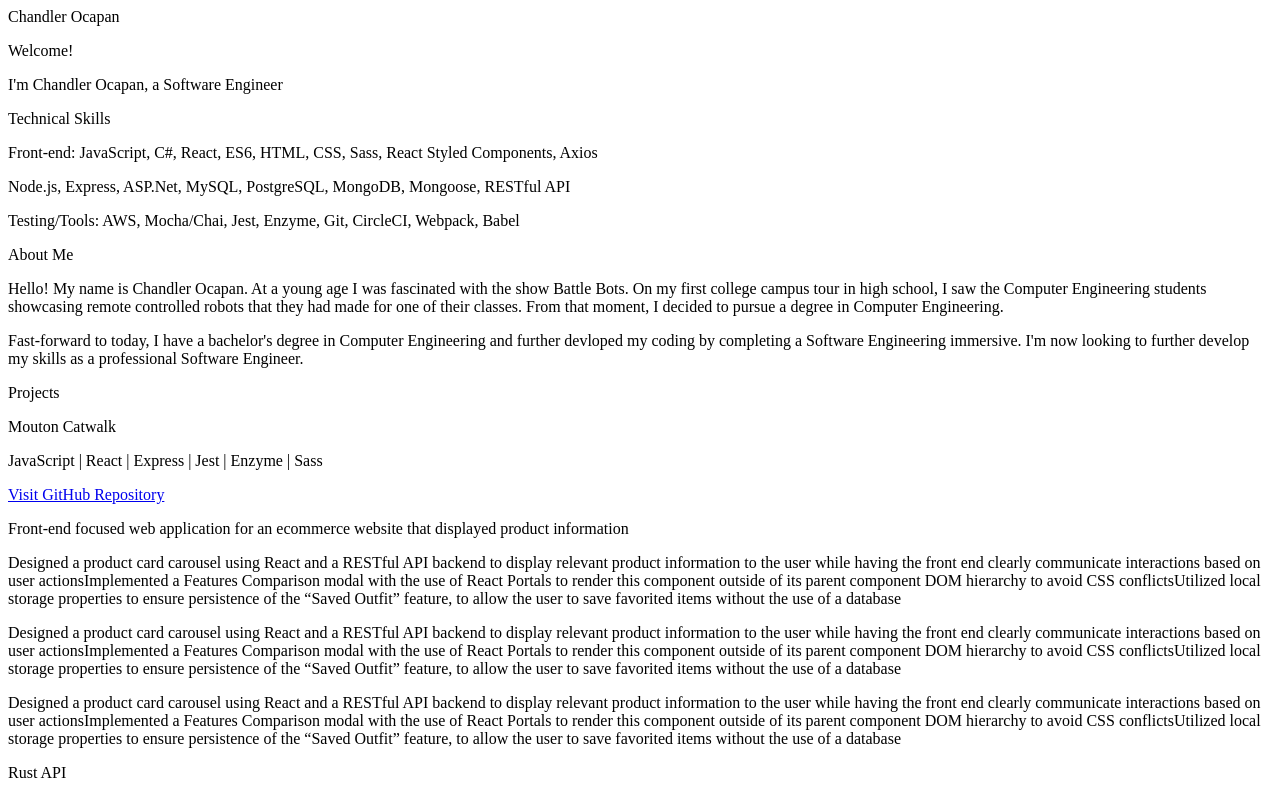
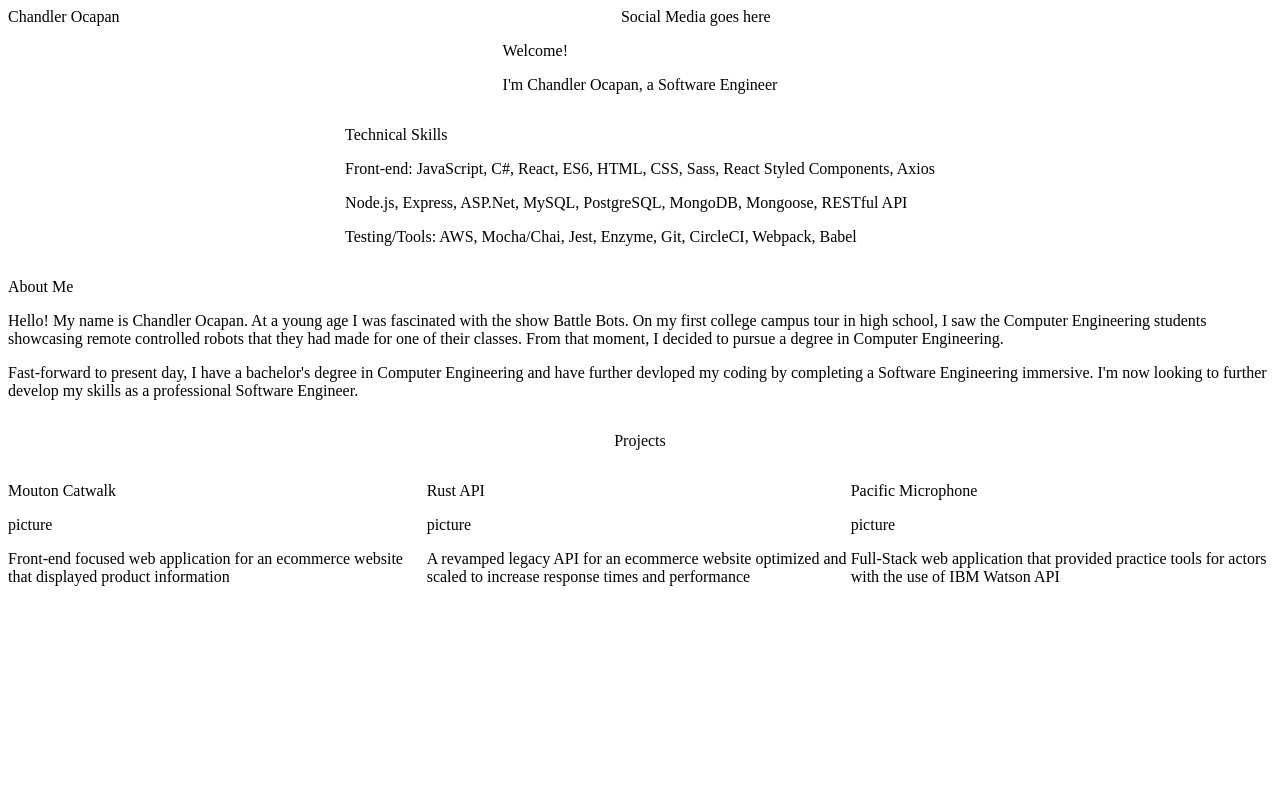
Before and after one commit to GeekBoyChan/Portfolio, a React app: page / in a window 1280 px wide. Shown: the top 798 px of the page. Built offline with nearby package versions, Linux system fonts and the light colour scheme; the HTML template or start-up script is replaced by a standard one.

Commit message:
implemented basic CSS layout and revamed project component to a class component

```diff
--- a/src/chandlerWebsite.scss
+++ b/src/chandlerWebsite.scss
@@ -1,6 +1,24 @@
-.appContainer {
+#AppBody {
   display: grid;
-  grid-template-columns: auto auto;
+  grid-template-columns: auto;
   grid-template-rows: auto auto;
   justify-items: center;
 }
+
+#AppHeader {
+  display: grid;
+  grid-template-columns: auto auto;
+  grid-template-rows: auto;
+}
+
+#Projects {
+  display: grid;
+  grid-template-columns: auto auto auto;
+  grid-template-rows: auto auto;
+  justify-items: center;
+
+  .title {
+    grid-column: 1/4;
+    grid-row-start: 1;
+  }
+}
--- a/src/components/AboutMe.jsx
+++ b/src/components/AboutMe.jsx
@@ -13,10 +13,10 @@ const AboutMe = () => {
           that moment, I decided to pursue a degree in Computer Engineering.
         </p>
         <p>
-          Fast-forward to today, I have a bachelor's degree in Computer
-          Engineering and further devloped my coding by completing a Software
-          Engineering immersive. I'm now looking to further develop my skills as
-          a professional Software Engineer.
+          Fast-forward to present day, I have a bachelor's degree in Computer
+          Engineering and have further devloped my coding by completing a
+          Software Engineering immersive. I'm now looking to further develop my
+          skills as a professional Software Engineer.
         </p>
       </div>
     </div>
--- a/src/components/App.jsx
+++ b/src/components/App.jsx
@@ -5,6 +5,7 @@ import Introduction from './Introduction.jsx';
 import SkillSet from './SkillSet.jsx';
 import AboutMe from './AboutMe.jsx';
 import Projects from './Projects.jsx';
+import '../ChandlerWebsite.scss';
 
 class App extends React.Component {
   constructor(props) {
@@ -14,12 +15,14 @@ class App extends React.Component {
 
   render() {
     return (
-      <div id='App'>
+      <div id='AppContainer'>
         <AppHeader />
-        <Introduction />
-        <SkillSet />
-        <AboutMe />
-        <Projects />
+        <div id='AppBody'>
+          <Introduction />
+          <SkillSet />
+          <AboutMe />
+          <Projects />
+        </div>
       </div>
     );
   }
--- a/src/components/AppHeader.jsx
+++ b/src/components/AppHeader.jsx
@@ -4,6 +4,7 @@ import React from 'react';
 const AppHeader = () => (
   <div id='AppHeader'>
     <div>Chandler Ocapan</div>
+    <div>Social Media goes here</div>
   </div>
 );
 
--- a/src/components/ProjectCard.jsx
+++ b/src/components/ProjectCard.jsx
@@ -14,7 +14,7 @@ const ProjectCard = ({ project }) => {
       <div className='projectPoints'>
         {points.map((point, i) => (
           <p className='point' key={i}>
-            {points}
+            {point}
           </p>
         ))}
       </div>
--- /dev/null
+++ b/src/components/ProjectTile.jsx
@@ -0,0 +1,14 @@
+import React from 'react';
+
+const ProjectTile = ({ project }) => {
+  const { title, description, picture } = project;
+  return (
+    <div className='projectTile'>
+      <p className='tileTitle'>{title}</p>
+      <p className='tilePicture'>picture</p>
+      <p className='tileDescription'>{description}</p>
+    </div>
+  );
+};
+
+export default ProjectTile;
--- a/src/components/Projects.jsx
+++ b/src/components/Projects.jsx
@@ -1,17 +1,28 @@
 import React from 'react';
+import ProjectTile from './ProjectTile.jsx';
 import ProjectCard from './ProjectCard.jsx';
 import ProjectInfo from '../ProjectInfo.js';
 
-const Projects = () => {
-  console.log(ProjectInfo);
+class Projects extends React.Component {
+  constructor() {
+    super();
+    this.state = {
+      projectInfo: ProjectInfo,
+      slectedCardIndex: undefined,
+    };
+  }
+
+  render() {
+    let { projectInfo } = this.state;
     return (
       <div id='Projects'>
         <p className='title'>Projects</p>
         {ProjectInfo.map((project, i) => (
-        <ProjectCard key={i} project={project} />
+          <ProjectTile key={i} project={project} />
         ))}
       </div>
     );
-};
+  }
+}
 
 export default Projects;
--- a/src/index.jsx
+++ b/src/index.jsx
@@ -3,6 +3,5 @@
 import React from 'react';
 import ReactDOM from 'react-dom';
 import App from './components/App.jsx';
-import './ChandlerWebsite.scss';
 // eslint-disable-next-line no-undef
 ReactDOM.render(<App />, document.getElementById('app'));
```
Lines whose indentation alone changed are shown as unchanged.
